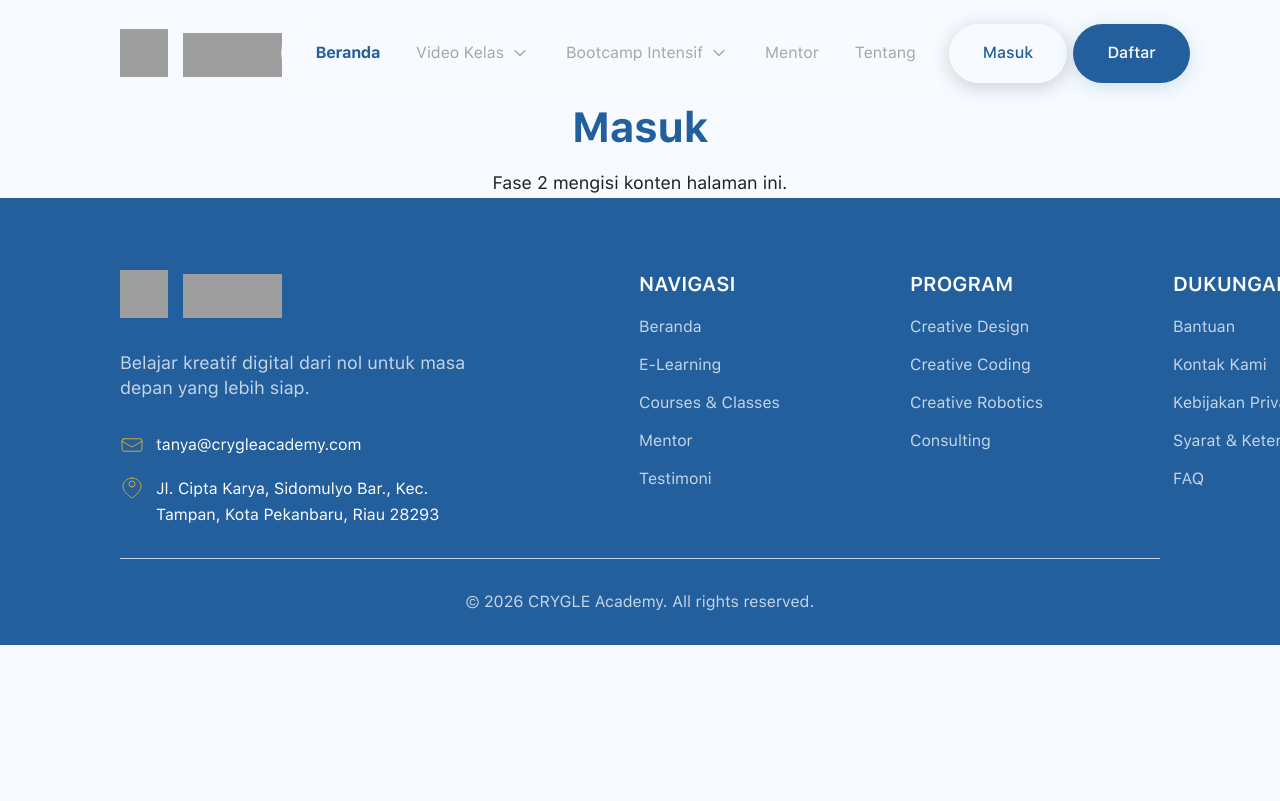
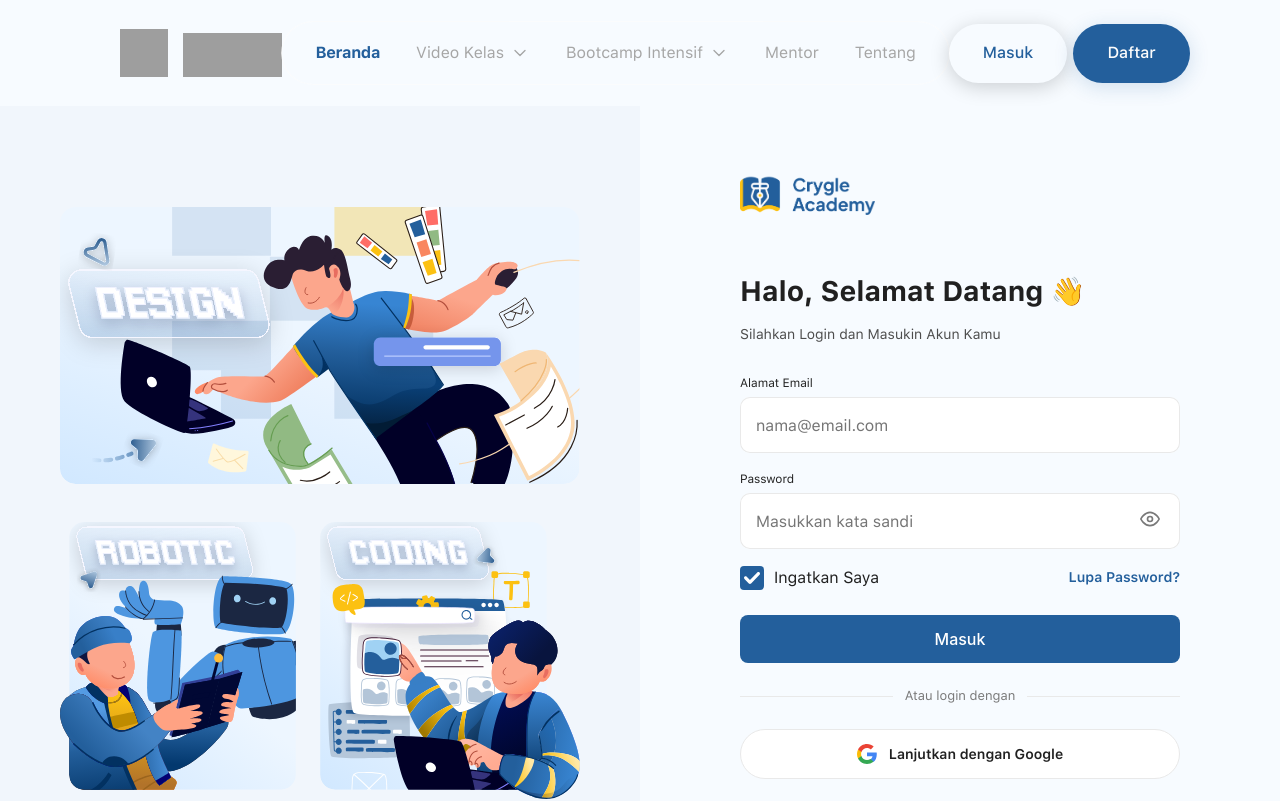
Before and after one commit to hamzahikhsan/crygle-academy-website, a Next.js app in the folder Crygle Acadey Website/web/: page /login in a window 1280 px wide. Shown: the top 801 px of the page. Built offline with nearby package versions, Linux system fonts and the light colour scheme; grey boxes are pictures that could not be loaded.

Commit message:
feat: build Login page from ported login.html content (no hardcoded demo credentials)

```diff
--- a/Crygle Acadey Website/web/app/login/page.tsx
+++ b/Crygle Acadey Website/web/app/login/page.tsx
@@ -1,5 +1,145 @@
-import { SectionHeading } from '@/components/core/SectionHeading.jsx';
+'use client';
+
+import React, { useState } from 'react';
+import Link from 'next/link';
+import { useRouter } from 'next/navigation';
+import { AuthLayout } from '@/components/auth/AuthLayout.jsx';
+import { Input } from '@/components/forms/Input.jsx';
+import { Checkbox } from '@/components/forms/Checkbox.jsx';
+import { Button } from '@/components/core/Button.jsx';
 
 export default function LoginPage() {
-  return <SectionHeading title="Masuk" supporting="Fase 2 mengisi konten halaman ini." />;
+  const router = useRouter();
+  const [email, setEmail] = useState('');
+  const [password, setPassword] = useState('');
+  const [showPassword, setShowPassword] = useState(false);
+  const [remember, setRemember] = useState(true);
+
+  function handleSubmit(e: React.FormEvent) {
+    e.preventDefault();
+    router.push('/dashboard');
+  }
+
+  return (
+    <AuthLayout>
+      <h1 style={{ fontFamily: 'var(--font-core)', fontWeight: 700, fontSize: 28, marginBottom: 8, color: 'var(--black)' }}>
+        Halo, Selamat Datang 👋
+      </h1>
+      <p style={{ fontFamily: 'var(--font-core)', color: 'var(--grey-500)', marginBottom: 28, fontSize: 14 }}>
+        Silahkan Login dan Masukin Akun Kamu
+      </p>
+
+      <form onSubmit={handleSubmit} id="login-form">
+        <div style={{ marginBottom: 16 }}>
+          <Input
+            label="Alamat Email"
+            id="login-email"
+            type="email"
+            placeholder="nama@email.com"
+            value={email}
+            onChange={(e) => setEmail(e.target.value)}
+            required
+            autoComplete="email"
+          />
+        </div>
+
+        <div style={{ position: 'relative', width: '100%', marginBottom: 16 }}>
+          <Input
+            label="Password"
+            id="login-password"
+            type={showPassword ? 'text' : 'password'}
+            placeholder="Masukkan kata sandi"
+            value={password}
+            onChange={(e) => setPassword(e.target.value)}
+            required
+            autoComplete="current-password"
+          />
+          <button
+            type="button"
+            aria-label="Lihat Password"
+            onClick={() => setShowPassword((v) => !v)}
+            style={{
+              position: 'absolute',
+              right: 16,
+              top: 36,
+              background: 'none',
+              border: 'none',
+              cursor: 'pointer',
+              padding: 4,
+              color: 'var(--grey-400)',
+              display: 'flex',
+              alignItems: 'center',
+              justifyContent: 'center',
+            }}
+          >
+            <svg width="20" height="20" viewBox="0 0 24 24" fill="none" stroke="currentColor" strokeWidth="2" strokeLinecap="round" strokeLinejoin="round">
+              {showPassword ? (
+                <>
+                  <path d="M17.94 17.94A10.07 10.07 0 0 1 12 20c-7 0-11-8-11-8a18.45 18.45 0 0 1 5.06-5.94M9.9 4.24A9.12 9.12 0 0 1 12 4c7 0 11 8 11 8a18.5 18.5 0 0 1-2.16 3.19m-6.72-1.07a3 3 0 1 1-4.24-4.24" />
+                  <line x1="1" y1="1" x2="23" y2="23" />
+                </>
+              ) : (
+                <>
+                  <path d="M1 12s4-8 11-8 11 8 11 8-4 8-11 8-11-8-11-8z" />
+                  <circle cx="12" cy="12" r="3" />
+                </>
+              )}
+            </svg>
+          </button>
+        </div>
+
+        <div style={{ display: 'flex', justifyContent: 'space-between', alignItems: 'center', marginBottom: 24 }}>
+          <Checkbox label="Ingatkan Saya" checked={remember} onChange={(e) => setRemember(e.target.checked)} />
+          <Link href="/lupa-password" style={{ fontSize: 14, color: 'var(--blue-500)', fontWeight: 600, textDecoration: 'none' }}>
+            Lupa Password?
+          </Link>
+        </div>
+
+        <Button type="submit" fullWidth>
+          Masuk
+        </Button>
+
+        <div style={{ display: 'flex', alignItems: 'center', gap: 12, margin: '24px 0' }}>
+          <span style={{ flex: 1, height: 1, background: 'var(--grey-100)' }} />
+          <span style={{ fontSize: 13, color: 'var(--grey-400)', whiteSpace: 'nowrap' }}>Atau login dengan</span>
+          <span style={{ flex: 1, height: 1, background: 'var(--grey-100)' }} />
+        </div>
+
+        <button
+          type="button"
+          style={{
+            width: '100%',
+            padding: '14px 16px',
+            borderRadius: 'var(--radius-pill)',
+            border: '1px solid var(--grey-100)',
+            background: 'var(--white)',
+            display: 'flex',
+            alignItems: 'center',
+            justifyContent: 'center',
+            gap: 12,
+            fontFamily: 'var(--font-core)',
+            fontSize: 14,
+            fontWeight: 600,
+            color: 'var(--black)',
+            cursor: 'pointer',
+          }}
+        >
+          <svg width="20" height="20" viewBox="0 0 24 24">
+            <path fill="#4285F4" d="M23.745 12.27c0-.7-.06-1.4-.19-2.07H12v4.51h6.6c-.29 1.52-1.14 2.82-2.4 3.68v3.05h3.88c2.27-2.09 3.66-5.17 3.66-9.17z" />
+            <path fill="#34A853" d="M12 24c3.24 0 5.95-1.08 7.93-2.91l-3.88-3.05c-1.08.72-2.45 1.16-4.05 1.16-3.12 0-5.77-2.1-6.72-4.93H1.26v3.15C3.29 21.43 7.37 24 12 24z" />
+            <path fill="#FBBC05" d="M5.28 14.27c-.25-.72-.38-1.49-.38-2.27s.13-1.55.38-2.27V6.58H1.26C.46 8.16 0 9.99 0 12s.46 3.84 1.26 5.42l4.02-3.15z" />
+            <path fill="#EA4335" d="M12 4.75c1.77 0 3.35.61 4.6 1.8l3.42-3.42C17.95 1.19 15.24 0 12 0 7.37 0 3.29 2.57 1.26 6.58l4.02 3.15c.95-2.83 3.6-4.98 6.72-4.98z" />
+          </svg>
+          <span>Lanjutkan dengan Google</span>
+        </button>
+
+        <p style={{ textAlign: 'center', marginTop: 24, fontSize: 14, color: 'var(--grey-500)' }}>
+          Apakah kamu belum memiliki akun? Silahkan{' '}
+          <Link href="/signup" style={{ color: 'var(--blue-500)', fontWeight: 700, textDecoration: 'none' }}>
+            Buat Akun
+          </Link>
+        </p>
+      </form>
+    </AuthLayout>
+  );
 }
```
Also changed, not shown: Crygle Acadey Website/web/vitest.setup.ts (+12 -0 lines), 1 other file (tests, documents, lock files or other folders).
